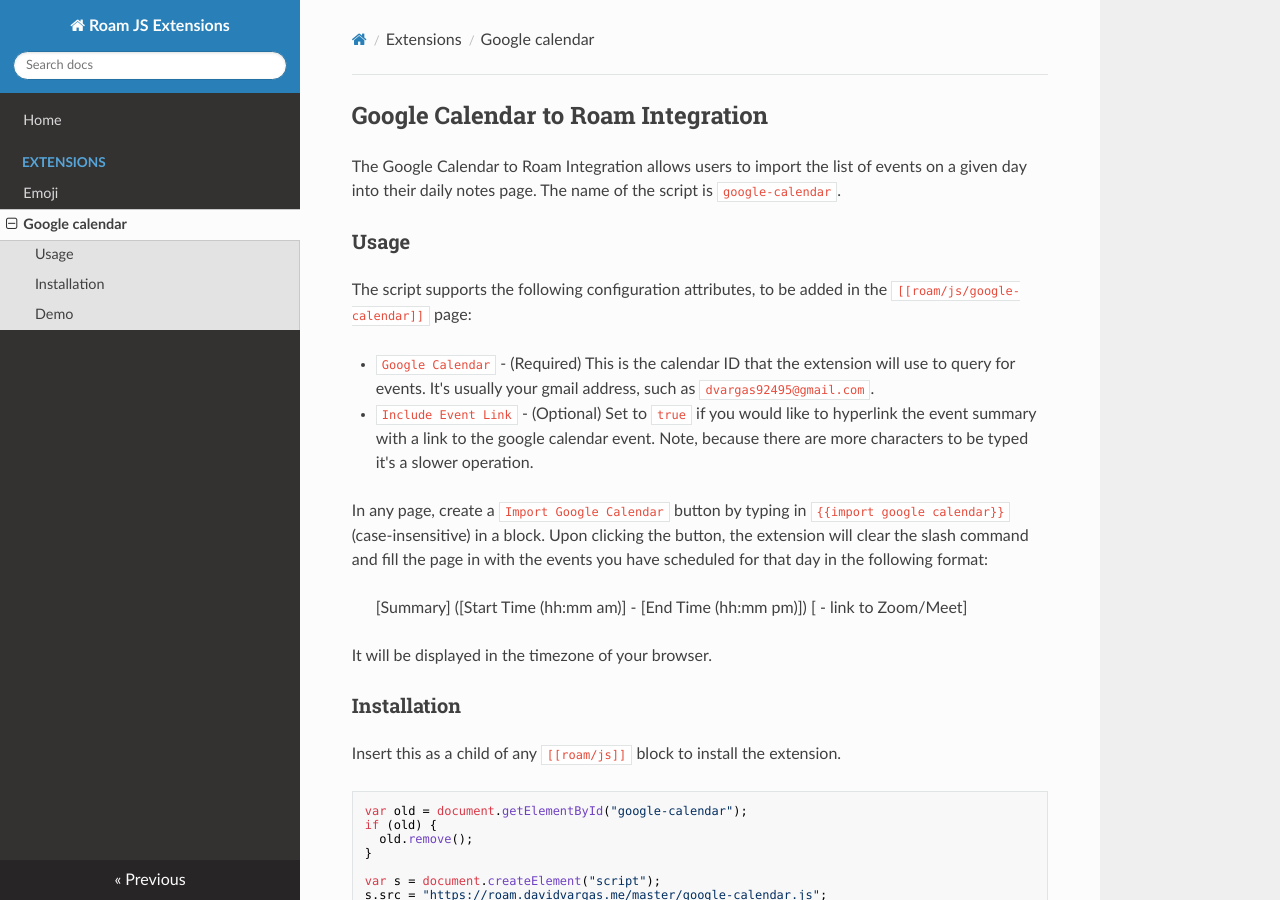
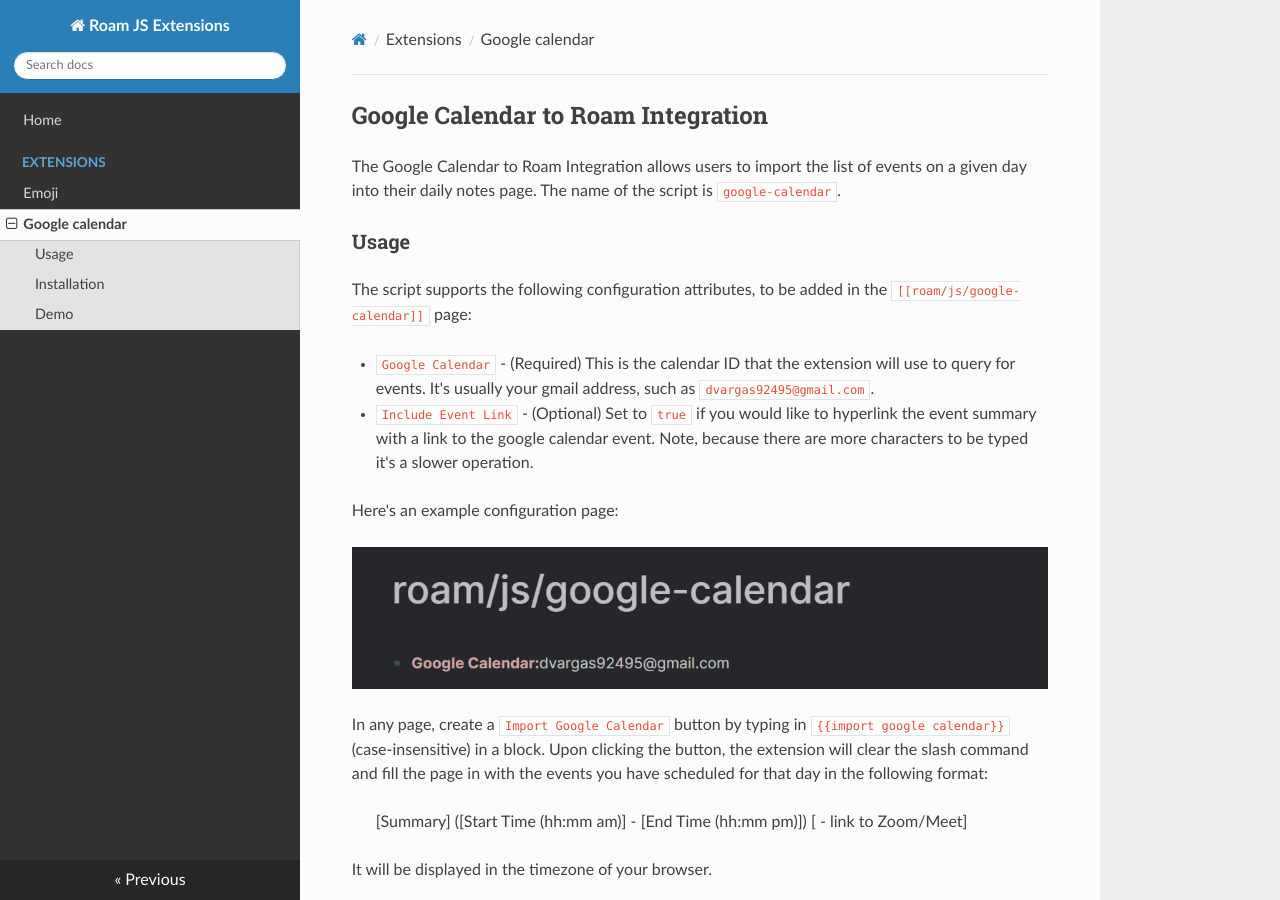
Before and after one commit to dvargas92495/roamjs-com, an MkDocs documentation site: the page built from docs/extensions/google-calendar.md, in a window 1280 px wide and 900 px high. Built offline with MkDocs 1.6.1, drawn with Linux system fonts in a browser that asks for light colours; nearby versions of some CDN libraries.

Commit message:
Closes #27

```diff
--- a/docs/extensions/google-calendar.md
+++ b/docs/extensions/google-calendar.md
@@ -8,6 +8,10 @@
 
 - `Google Calendar` - (Required) This is the calendar ID that the extension will use to query for events. It's usually your gmail address, such as `dvargas92495@gmail.com`.
 - `Include Event Link` - (Optional) Set to `true` if you would like to hyperlink the event summary with a link to the google calendar event. Note, because there are more characters to be typed it's a slower operation.
+
+Here's an example configuration page:
+
+![](../images/google-calendar-config.png)
 
 In any page, create a `Import Google Calendar` button by typing in `{{import google calendar}}` (case-insensitive) in a block. Upon clicking the button, the extension will clear the slash command and fill the page in with the events you have scheduled for that day in the following format:
 
@@ -36,5 +40,5 @@
 ### Demo
 
 <video width="320" height="240" controls>
-  <source src="../videos/google-calendar.mp4" type="video/mp4">
+  <source src="./videos/google-calendar.mp4" type="video/mp4">
 </video>
```
Also changed, not shown: docs/extensions/emoji.md (+5 -1 lines), docs/images/google-calendar-config.png (added), 1 other file.
